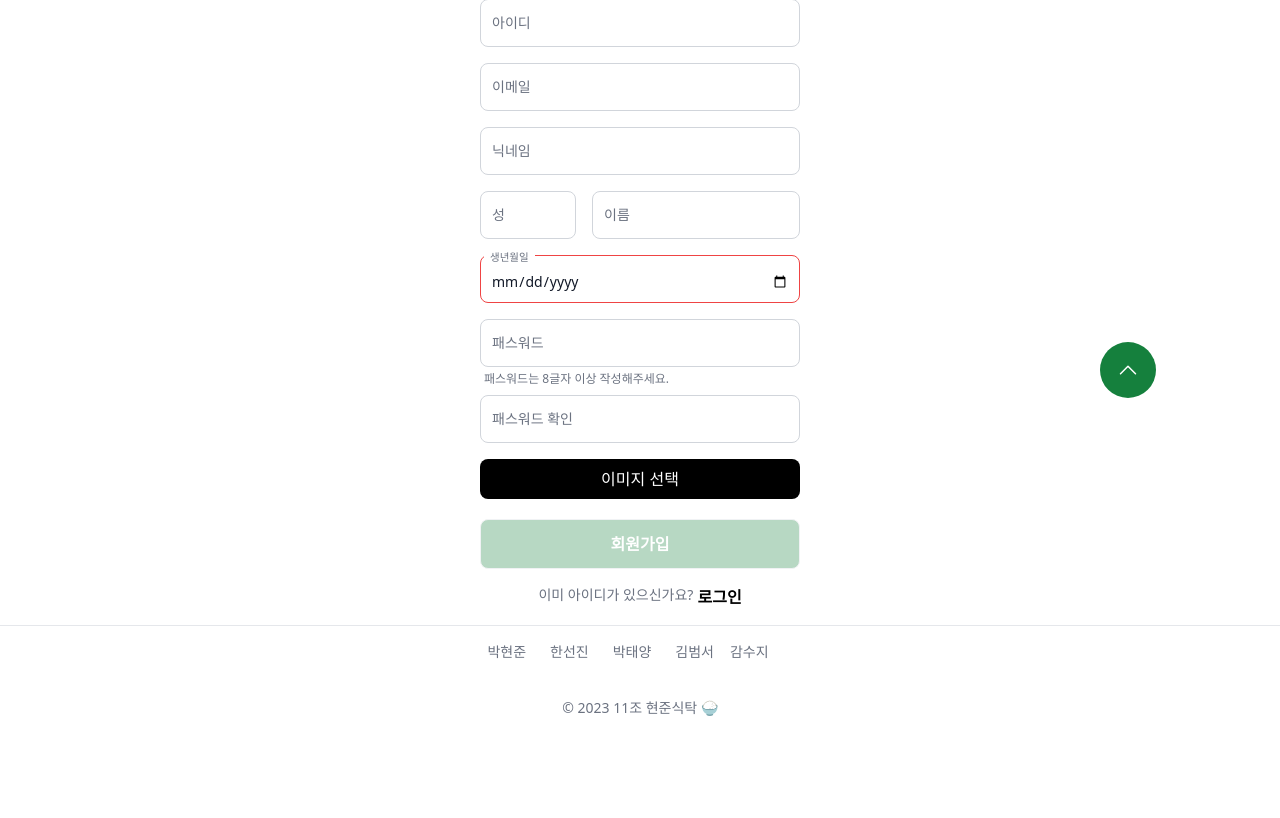
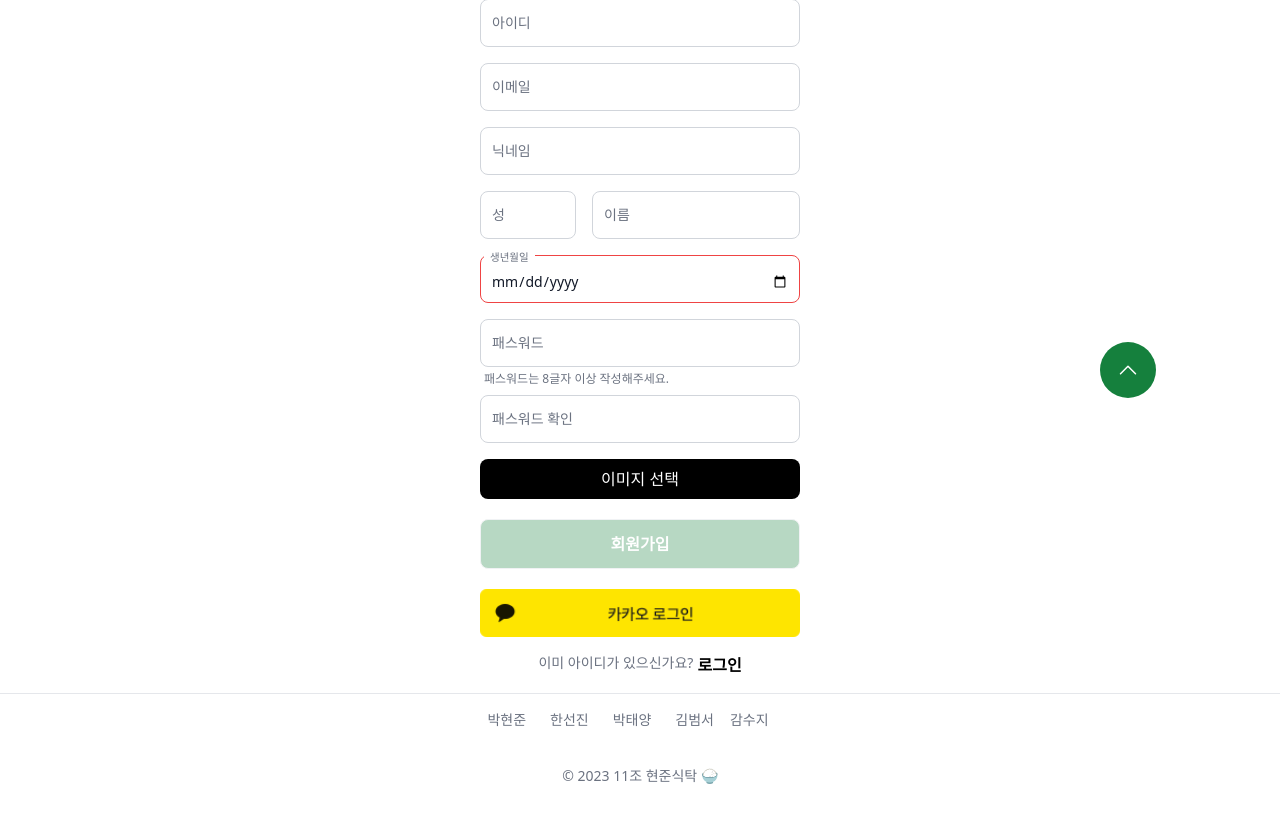
Before and after one commit to DT-HYUNJUN/recipes-share-site, a Django app: page /accounts/signup/ in a window 1280 px wide. Shown: the part 362-1180 px from the top of the page. Before the commit the page ends 1078 px from the top, so only its background shows below. Run offline with Django 3.2, Linux system fonts and the light colour scheme; parts of the project's set-up code (start-up, migrations or seed data) failed here and were passed over; some libraries are stand-ins or nearby versions; some web fonts are replaced.

Commit message:
[UPDATE] sign up

```diff
--- a/accounts/templates/accounts/signup.html
+++ b/accounts/templates/accounts/signup.html
@@ -59,8 +59,12 @@
 
     <button type="submit" class="mt-1 w-full border border-gray-300 py-3 rounded-lg bg-green-700 hover:bg-green-600 text-white font-bold group-invalid:pointer-events-none group-invalid:opacity-30">
         회원가입
-      </button>
+    </button>
   </form>
+  {% load socialaccount %}
+  <a href="{% provider_login_url 'kakao' method='oauth2' %}" class="social--login w-full h-full object-cover">
+    <img src="{% static 'img/kakao_login_medium_wide.png' %}" class="mt-5 w-full h-full object-cover" alt="카카오">
+  </a>
   <div class="mt-4 flex justify-center">
     <span class="text-gray-500 text-sm mr-1">이미 아이디가 있으신가요? </span>
     <a href="{% url 'accounts:login' %}" class="align-middle">
```
